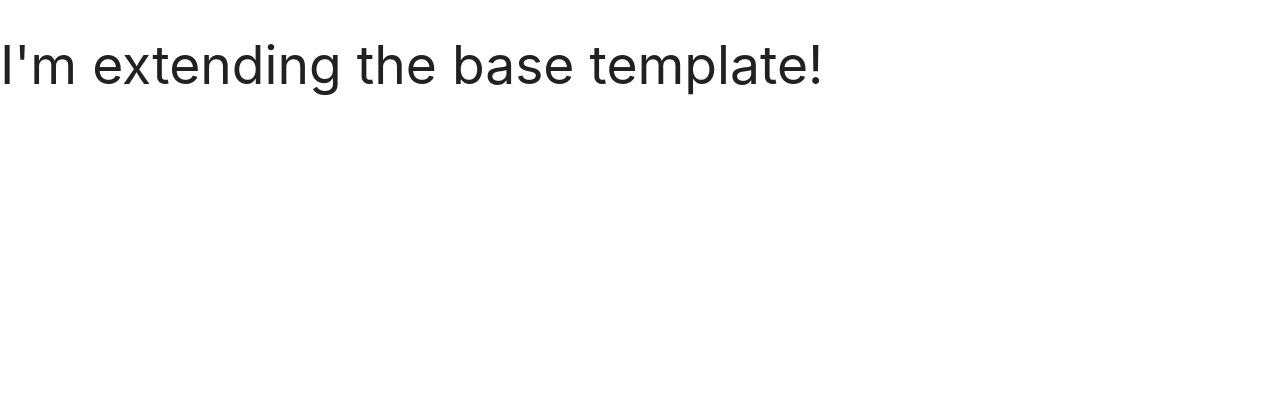
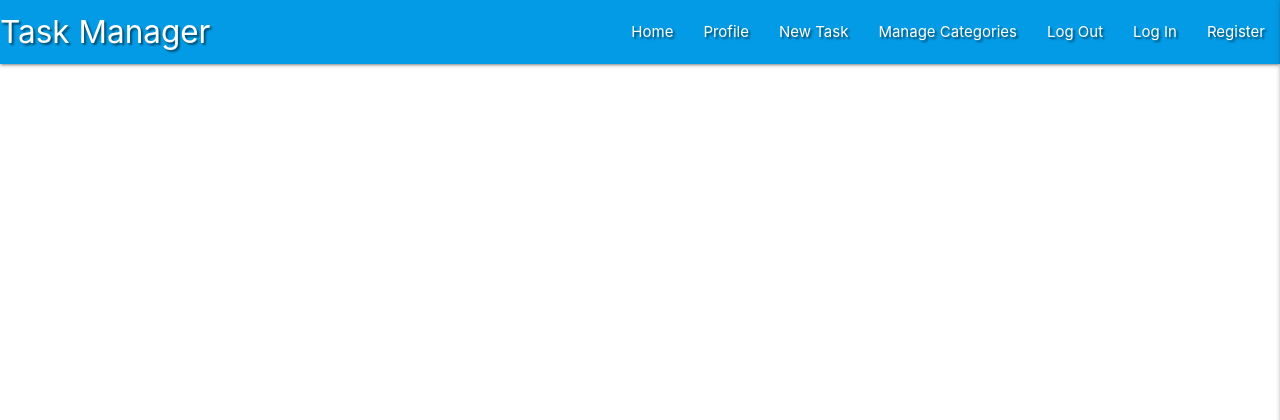
Before and after one commit to elliemcavoy/flask-task-manager-project, a Flask app: page / in a window 1280 px wide. Shown: the top 420 px of the page. Run offline with Flask 2, Linux system fonts and the light colour scheme; data that the repository does not hold is empty; some libraries are stand-ins or nearby versions.

Commit message:
Add Materialize navbar and sidebar

```diff
--- a/static/css/style.css
+++ b/static/css/style.css
@@ -0,0 +1,3 @@
+.text-shadow {
+    text-shadow: 2px 2px 2px rgba(0, 0, 0, 0.5);
+}
--- a/static/js/script.js
+++ b/static/js/script.js
@@ -0,0 +1,3 @@
+$(document).ready(function () {
+    $(".sidenav").sidenav({edge: "right"});
+});
--- a/templates/base.html
+++ b/templates/base.html
@@ -12,7 +12,36 @@
     <title>Task Manager</title>
 </head>
 <body>
+    <header>
+        <!-- top navbar -->
+		<nav class="nav-extended text-shadow light-blue darken-1">
+			<div class="nav-wrapper">
+				<a href="{{ url_for('get_tasks') }}" class="brand-logo">Task Manager</a>
+				<a href="#" data-target="mobile-demo" class="sidenav-trigger right"><i class="fas fa-bars"></i></a>
+				<ul class="right hide-on-med-and-down">
+					<li><a href="{{ url_for('get_tasks') }}">Home</a></li>
+					<li><a href="#">Profile</a></li>
+					<li><a href="#">New Task</a></li>
+					<li><a href="#">Manage Categories</a></li>
+					<li><a href="#">Log Out</a></li>
+					<li><a href="#">Log In</a></li>
+					<li><a href="#">Register</a></li>
+				</ul>
+			</div>
+		</nav>
 
+        <!-- mobile sidenav -->
+		<ul class="sidenav" id="mobile-demo">
+            <li><h4 class="center-align light-blue-text text-darken 4">Task Manager</h4></li>
+            <li><a href="{{ url_for('get_tasks') }}">Home</a></li>
+            <li><a href="#">Profile</a></li>
+            <li><a href="#">New Task</a></li>
+            <li><a href="#">Manage Categories</a></li>
+            <li><a href="#">Log Out</a></li>
+            <li><a href="#">Log In</a></li>
+            <li><a href="#">Register</a></li>
+		</ul>
+	</header>
 
     {% block content %}
     {% endblock %}
--- a/templates/tasks.html
+++ b/templates/tasks.html
@@ -1,7 +1,6 @@
 {% extends "base.html" %}
 {% block content %}
 
-    <h2>I'm extending the base template!</h2>
 
     {% for task in tasks %}
         {{ task.task_name }}<br>
```
